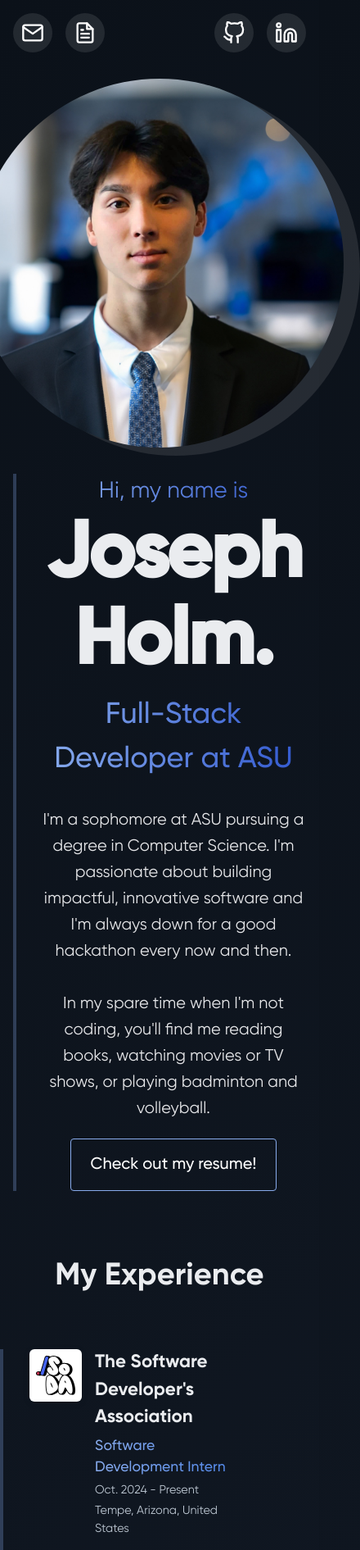
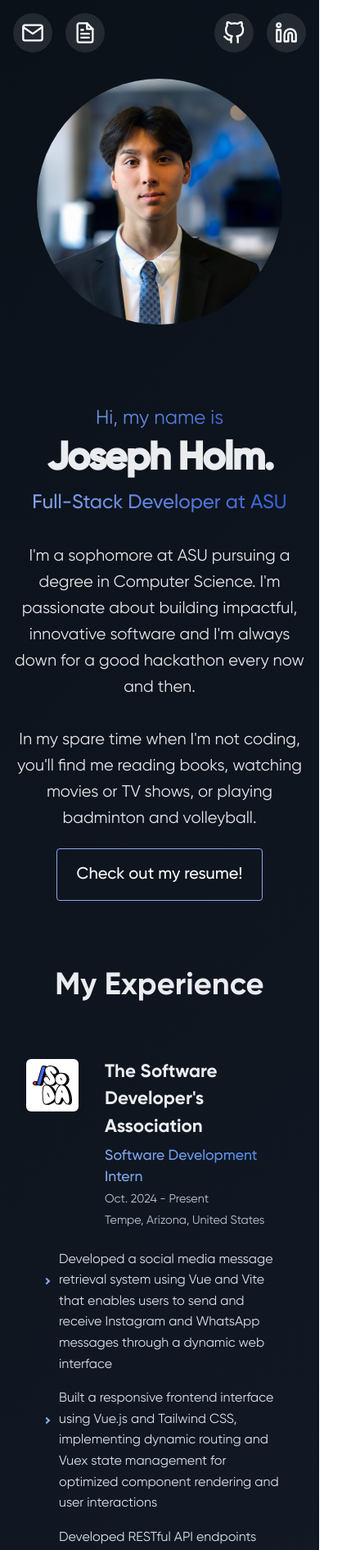
Before and after one commit to Hololm/portfolio, a Vue app in the folder frontend/: page / in a window 390 px wide. Shown: the top 1891 px of the page at 82% size, 440 px wide, since content can reach past the window. Built offline with nearby package versions, Linux system fonts and the light colour scheme.

Commit message:
mobile compatibility

```diff
--- a/frontend/src/components/ExperienceSection.vue
+++ b/frontend/src/components/ExperienceSection.vue
@@ -89,7 +89,10 @@
 .experience-container {
   max-width: 1200px;
   margin: 0 auto;
-  padding: 0 2rem;
+  padding: 0 1rem;
+  width: 100%;
+  box-sizing: border-box;
+  overflow-x: hidden;
 }
 
 .project-tech span {
@@ -108,7 +111,17 @@
 .project-image:hover img {
   transform: translateY(-5px);
 }
+@media (max-width: 768px) {
+  .experience-container {
+    padding: 0 1rem;
+  }
 
+  .experience-title {
+    padding: 40px 1rem;
+    font-size: 32px;
+    text-align: center;
+  }
+}
 </style>
 
 <script setup lang="ts">
--- a/frontend/src/components/FooterSection.vue
+++ b/frontend/src/components/FooterSection.vue
@@ -107,8 +107,35 @@ const openEmail = () => {
 }
 
 @media (max-width: 768px) {
+  .footer-container {
+    padding: 0 1rem 1.5rem;
+  }
+
+  .footer-title {
+    font-size: 28px;
+    padding-top: 30px;
+    padding-bottom: 15px;
+  }
+
   .footer-text {
-    max-width: 720px;
+    font-size: 15px;
+    padding: 0;
+    margin-bottom: 1.5rem;
+  }
+
+  .contact-button {
+    font-size: 16px;
+    padding: 12px 32px;
+    margin-bottom: 3rem;
+  }
+
+  .copyright, .source-code a {
+    font-size: 13px;
+  }
+
+  .github-icon {
+    width: 14px;
+    height: 14px;
   }
 }
 </style>
--- a/frontend/src/components/IntroSection.vue
+++ b/frontend/src/components/IntroSection.vue
@@ -41,7 +41,7 @@ const goToBlog = () => {
   display: flex;
   justify-content: space-between;
   align-items: center;
-  max-width: 1200px;
+  max-width: 1250px;
   margin: 0 auto;
   padding: 0 2rem;
   min-height: 80vh;
@@ -50,102 +50,11 @@ const goToBlog = () => {
 .intro-container {
   border-left: 4px solid rgba(127, 159, 220, 0.3);
   padding-left: 30px;
-}
-
-@media (max-width: 768px) {
-  .placeholder-photo::after {
-    left: -15px;
-    bottom: -15px;
-  }
-
-  .button-separator {
-    display: block;
-    margin: 16px 0;
-  }
-
-  .blog-button {
-    margin-top: 0;
-  }
-
-  .layout-container {
-    flex-direction: column-reverse;
-    padding: 1rem;
-    justify-content: center;
-    min-height: auto;
-  }
-   .intro-container {
-    padding-right: 0;
-    margin-top: 2rem;
-    text-align: center;
-     position: relative; /* Add this */
-  }
-
-  .description {
-    margin: 0 auto;
-  }
-
-  .photo-container {
-    flex: 1;
-    display: flex;
-    justify-content: center;
-    align-items: center;
-    position: relative;
-  }
-
-  .placeholder-photo {
-    width: 300px;
-    height: 300px;
-  }
-
-  .placeholder-photo::after {
-    width: 100%;
-    height: 100%;
-    left: -15px;
-    bottom: -15px;
-  }
-
-
-  .placeholder-photo img {
-    width: 300px;
-    height: 300px;
-  }
-
-  .name {
-    font-size: 48px;
-  }
-
-  .resume-button {
-    margin-top: 20px;
-  }
-}
-.button-separator {
-  color: #eaecef;
-  font-family: 'Gilroy Regular', serif;
-  font-size: 16px;
-  margin: 0 16px;
-  opacity: 0.8;
-}
-
-.blog-button {
-  font-family: 'Gilroy Medium', serif;
-  border-radius: 4px;
-  color: white;
-  font-size: 20px;
-  background: transparent;
-  border: 0.1rem solid #88ABEC;
-  padding: 16px 24px;
-  position: relative;
-  cursor: pointer;
-  transition: transform 0.3s ease;
-}
-
-.blog-button:hover {
-  cursor: pointer;
-  transform: scale(1.01);
+  flex: 0 1 60%; /* Adjust the flex-basis to control width */
 }
 
 .photo-container {
-  flex: 1;
+  flex: 0 1 35%; /* Adjust the flex-basis to control width */
   display: flex;
   justify-content: center;
   align-items: center;
@@ -155,8 +64,6 @@ const goToBlog = () => {
 .placeholder-photo {
   position: relative;
   z-index: 2;
-  width: 450px;
-  height: 450px;
   aspect-ratio: 1;
 }
 
@@ -168,18 +75,6 @@ const goToBlog = () => {
   position: relative;
 }
 
-.placeholder-photo::after {
-  content: '';
-  position: absolute;
-  width: 100%;
-  height: 100%;
-  background: rgba(255, 255, 255, 0.1);
-  border-radius: 50%;
-  left: 20px;
-  bottom: -10px;
-  z-index: -1;
-  aspect-ratio: 1; /* Ensure square shape */
-}
 
 .greeting {
   font-size: 28px;
@@ -237,4 +132,56 @@ const goToBlog = () => {
   cursor: pointer;
   transform: scale(1.01);
 }
+
+@media (max-width: 768px) {
+  .intro-container {
+    border-left: none;
+    padding-left: 0;
+    text-align: center;
+  }
+
+  .layout-container {
+    flex-direction: column-reverse;
+    padding: 1rem;
+    justify-content: center;
+    min-height: auto;
+    gap: 2rem; /* Reduce gap for mobile view */
+  }
+  .intro-container {
+    padding-right: 0;
+    margin-top: 2rem;
+    text-align: center;
+    position: relative;
+  }
+
+  .description {
+    margin: 0 auto;
+  }
+
+  .photo-container {
+    margin-left: 0; /* Remove left margin for mobile view */
+    margin-bottom: 2rem; /* Add bottom margin for separation in mobile view */
+  }
+
+  .placeholder-photo {
+    width: 300px;
+    height: 300px;
+  }
+
+  .name {
+    font-size: 48px;
+  }
+
+  .resume-button {
+    margin-top: 20px;
+  }
+
+  .title {
+    font-size: 24px;
+  }
+
+  .greeting {
+    font-size: 24px;
+  }
+}
 </style>
--- a/frontend/src/components/JobCard.vue
+++ b/frontend/src/components/JobCard.vue
@@ -46,6 +46,9 @@ const openWork = (website: string) => {
 .work-container {
   margin-bottom: 2rem;
   padding-left: 2rem;
+  width: 100%;
+  box-sizing: border-box;
+  overflow-x: hidden;
 }
 
 .job-header {
@@ -105,10 +108,11 @@ const openWork = (website: string) => {
 }
 
 .bullet-points {
-  padding-left: calc(64px + 1rem);
   position: relative;
   font-family: 'Gilroy Regular', serif;
   max-width: 800px;
+  width: 100%;
+  box-sizing: border-box;
 }
 
 .bullet-point {
@@ -141,4 +145,35 @@ const openWork = (website: string) => {
 .bullet-content {
   line-height: 1.6;
 }
+@media (max-width: 768px) {
+  .work-container {
+    padding: 0 1rem;
+    width: 100%;
+    box-sizing: border-box;
+  }
+
+  .bullet-points {
+    padding: 0 1rem;
+    width: 100%;
+    box-sizing: border-box;
+  }
+
+  .bullet-point {
+    padding-left: 1.5rem;
+    width: 100%;
+    box-sizing: border-box;
+  }
+
+  .bullet-content {
+    width: 100%;
+    word-wrap: break-word;
+    overflow-wrap: break-word;
+  }
+
+  .job-info {
+    width: 100%;
+    padding: 0 1rem;
+    box-sizing: border-box;
+  }
+}
 </style>
--- a/frontend/src/components/ProjectComponent.vue
+++ b/frontend/src/components/ProjectComponent.vue
@@ -209,28 +209,78 @@ const props = withDefaults(defineProps<Props>(), {
   .project-row, .project-row.reverse {
     flex-direction: column;
     gap: 2rem;
+    padding: 0 1rem;
+    margin-bottom: 60px;
+  }
+
+  .project-title {
+    font-size: 28px;
+    text-align: left;
   }
 
   .project-content {
-    text-align: center;
+    text-align: left;
+    width: 100%;
   }
 
-.project-tech-container {
-  display: flex;
-  align-items: center;
-  justify-content: space-between;
-  width: 100%;
-}
+  .project-description {
+    padding: 1.5rem;
+    margin: 1rem 0;
+    font-size: 16px;
+    width: 100%;
+    box-sizing: border-box;
+  }
+
+  .project-tech-container {
+    width: 100%;
+    flex-direction: column;
+    align-items: flex-start;
+    gap: 1rem;
+  }
+
+  .project-tech-container.reverse {
+    flex-direction: column;
+  }
 
   .project-tech {
-    justify-content: center;
+    display: flex;
+    flex-wrap: wrap;
+    gap: 0.75rem;
+    width: 100%;
+    justify-content: flex-start;
   }
 
-.project-social-icons {
-  display: flex;
-  gap: 1rem;
-  align-items: center;
-  margin-left: auto; /* Default: push to right */
-}
+  .project-tech.reverse {
+    flex-direction: row;
+    justify-content: flex-start;
+  }
+
+  .project-tech span {
+    font-size: 14px;
+  }
+
+  .project-social-icons {
+    margin: 0;
+    width: 100%;
+    justify-content: flex-start;
+  }
+
+  .project-image {
+    width: 100%;
+  }
+
+  .image-overlay {
+    top: 10px;
+    right: 10px;
+  }
+
+  .image-overlay.reverse {
+    left: 10px;
+  }
+
+  .social-icon {
+    width: 20px;
+    height: 20px;
+  }
 }
 </style>
--- a/frontend/src/components/TechSection.vue
+++ b/frontend/src/components/TechSection.vue
@@ -111,8 +111,8 @@
             <span>Kubernetes</span>
           </div>
           <div class="tech-item">
-            <img src="/assets/docker.svg" alt="Docker" class="tech-icon"/>
-            <span>Docker</span>
+            <img src="/assets/huggingface.svg" alt="huggingface" class="tech-icon"/>
+            <span>Transformers</span>
           </div>
 
         </div>
@@ -130,8 +130,8 @@
             <span>Jenkins</span>
           </div>
           <div class="tech-item">
-            <img src="/assets/huggingface.svg" alt="huggingface" class="tech-icon"/>
-            <span>Transformers</span>
+            <img src="/assets/docker.svg" alt="Docker" class="tech-icon"/>
+            <span>Docker</span>
           </div>
         </div>
       </div>
@@ -187,8 +187,7 @@
 .tech-content {
   display: flex;
   justify-content: space-around;
-  gap: 2rem;
-  margin-top: 2rem;
+  gap: 1rem;
   font-family: 'Gilroy Medium', serif;
   color: white;
 }
@@ -221,10 +220,56 @@
 @media (max-width: 768px) {
   .tech-container {
     flex-direction: column;
+    padding: 1rem;
+    width: 100%;
+    box-sizing: border-box;
   }
 
   .tech-card {
     margin-bottom: 1rem;
+    padding: 1.5rem;
+    width: 100%;
+    box-sizing: border-box;
+  }
+
+  .tech-content {
+    gap: 1rem;
+    width: 100%;
+    box-sizing: border-box;
+  }
+
+  .tech-column {
+    gap: 1rem;
+    width: 100%;
+  }
+
+  .tech-item {
+    gap: 0.5rem;
+    width: 100%;
+    overflow: hidden;
+  }
+
+  .tech-item span {
+    font-size: 16px;
+    white-space: nowrap;
+    overflow: hidden;
+    text-overflow: ellipsis;
+  }
+
+  .tech-icon {
+    width: 24px;
+    height: 24px;
+    flex-shrink: 0;
+  }
+
+  .tech-header {
+    font-size: 20px;
+    margin-bottom: 1.5rem;
+  }
+
+  .tech-title {
+    font-size: 32px;
+    padding: 40px 1rem;
   }
 }
 </style>
--- a/frontend/src/components/WorkSection.vue
+++ b/frontend/src/components/WorkSection.vue
@@ -82,8 +82,17 @@ import JobCard from '@/components/JobCard.vue'
 
 .work-section {
   flex-direction: column;
-  max-width: 1200px;
+  max-width: 1250px;
   border-left: 4px solid rgba(127, 159, 220, 0.3);
-  margin: 0 6.4rem 0 auto;
+  margin: 0 auto;
+  padding: 0 2rem;
+}
+
+@media (max-width: 768px) {
+  .work-section {
+    margin: 0;
+    padding: 0 1rem;
+    border-left: none;
+  }
 }
 </style>
```
